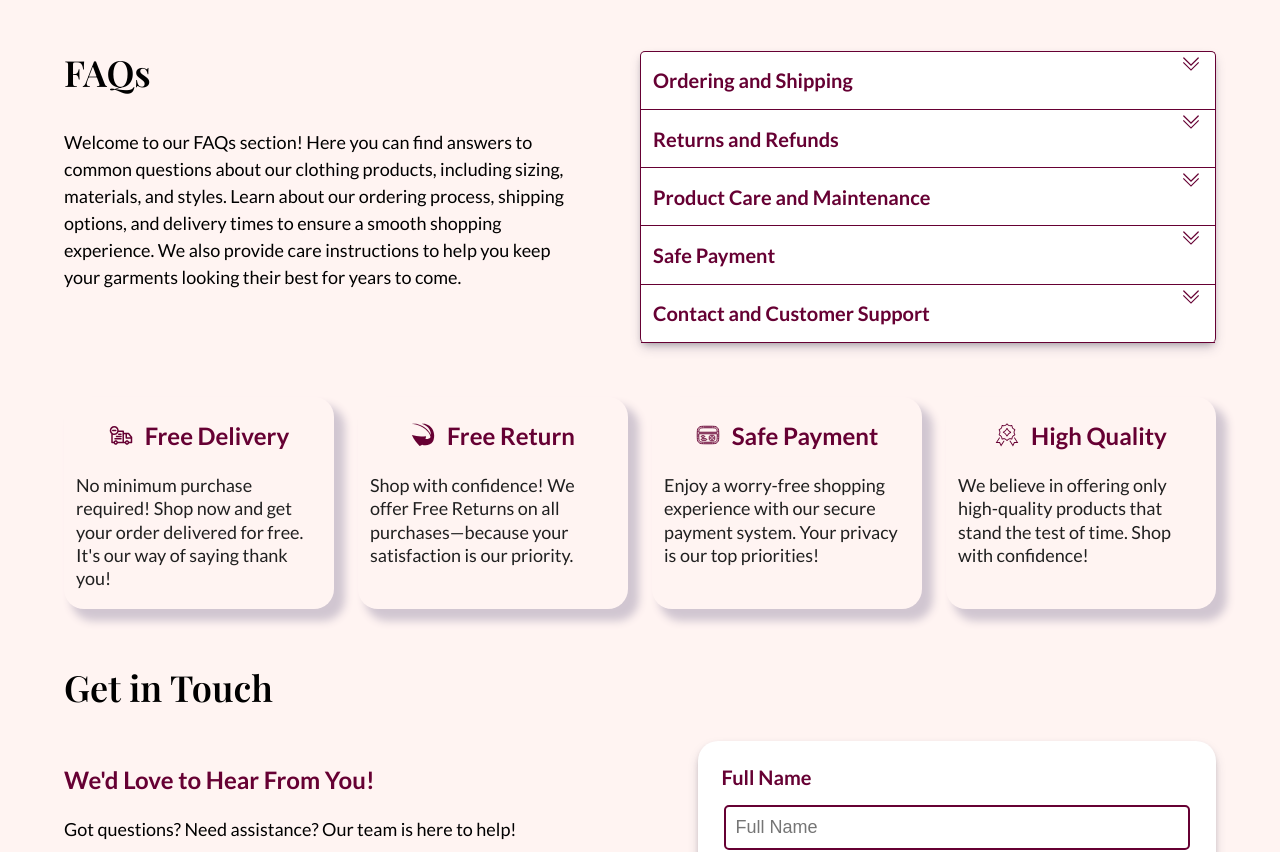
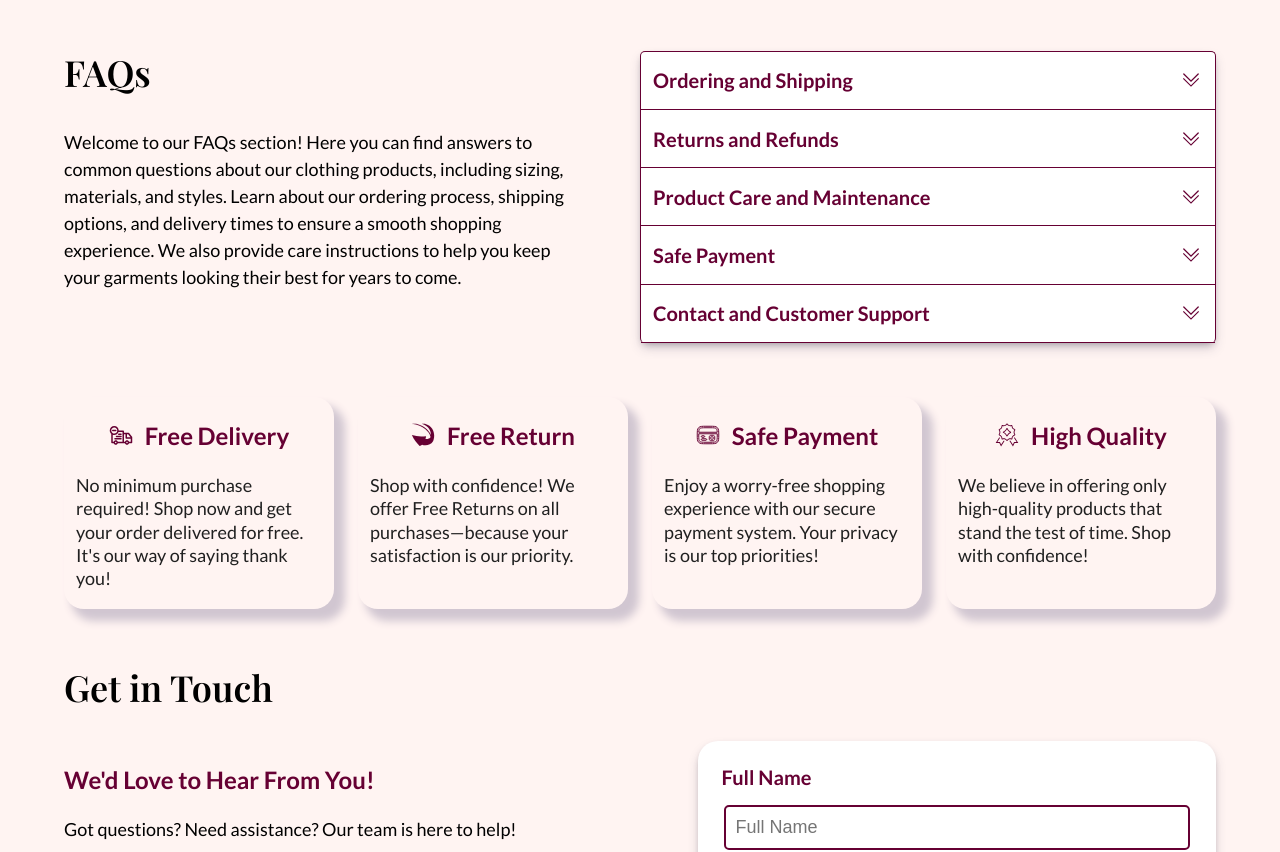
Before and after one commit to Miranda-K12/StyleSphere-Store, a plain HTML site: page index.html in a window 1280 px wide. Shown: the part 1723-2575 px from the top of the page. Drawn offline with nearby package versions, Linux system fonts and the light colour scheme; a web font is replaced by a local one.

Commit message:
fix errors in about section

```diff
--- a/style/about.scss
+++ b/style/about.scss
@@ -22,6 +22,7 @@
     line-height: 1.5;
     font-style: italic;
     font-size: $subheader-font-size;
+    letter-spacing: 2px;
   }
   span {
     color: $dark-purple;
@@ -57,7 +58,7 @@ h2{
         border-bottom: 1px solid $dark-purple;
 
         .questions {
-          display: flex; // Added missing display property
+          @import 'flex-center';
           justify-content: space-between;
           cursor: pointer;
           padding: 0 $small-padding;
```
Also changed, not shown: style/style.css, 1 other file.
